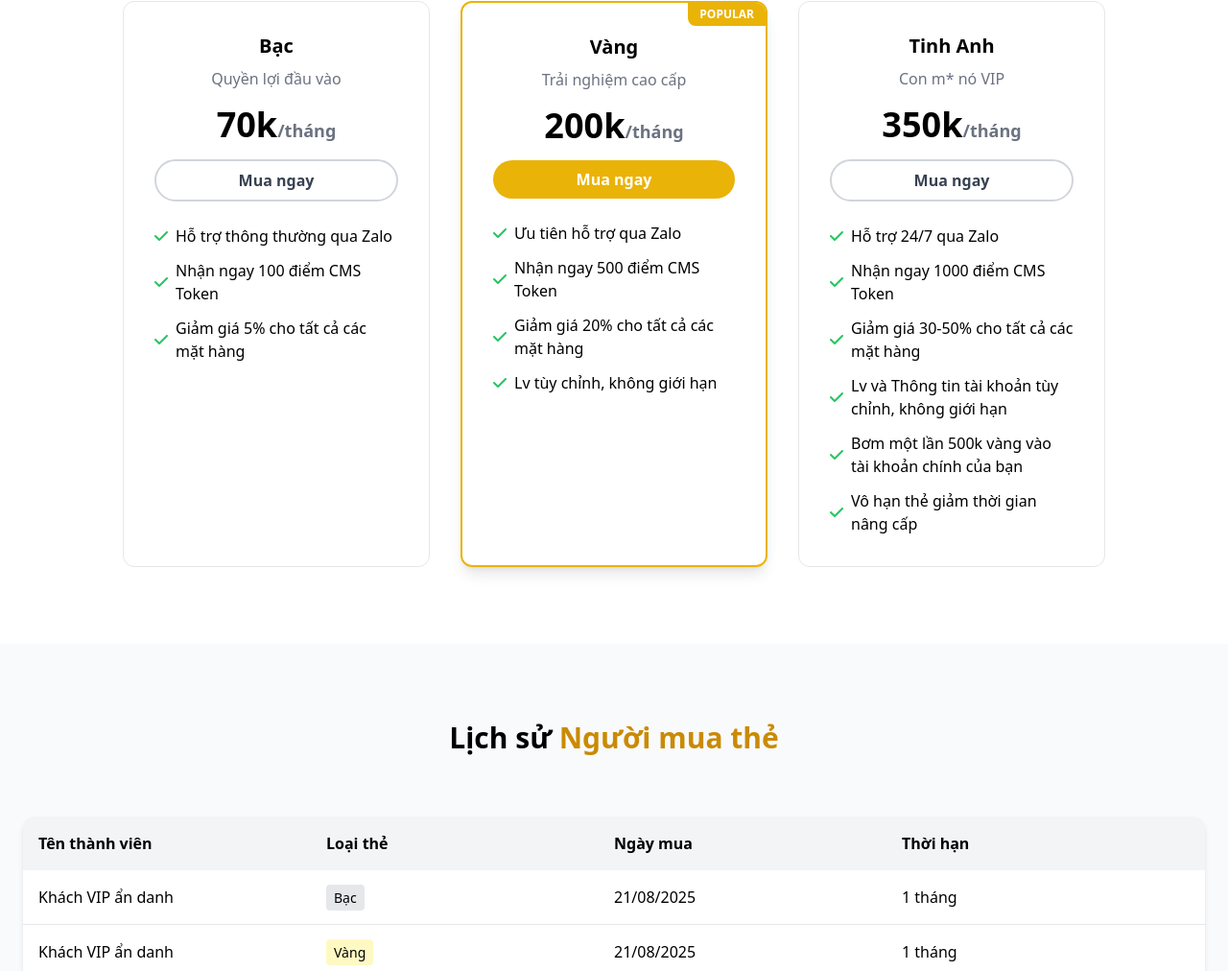
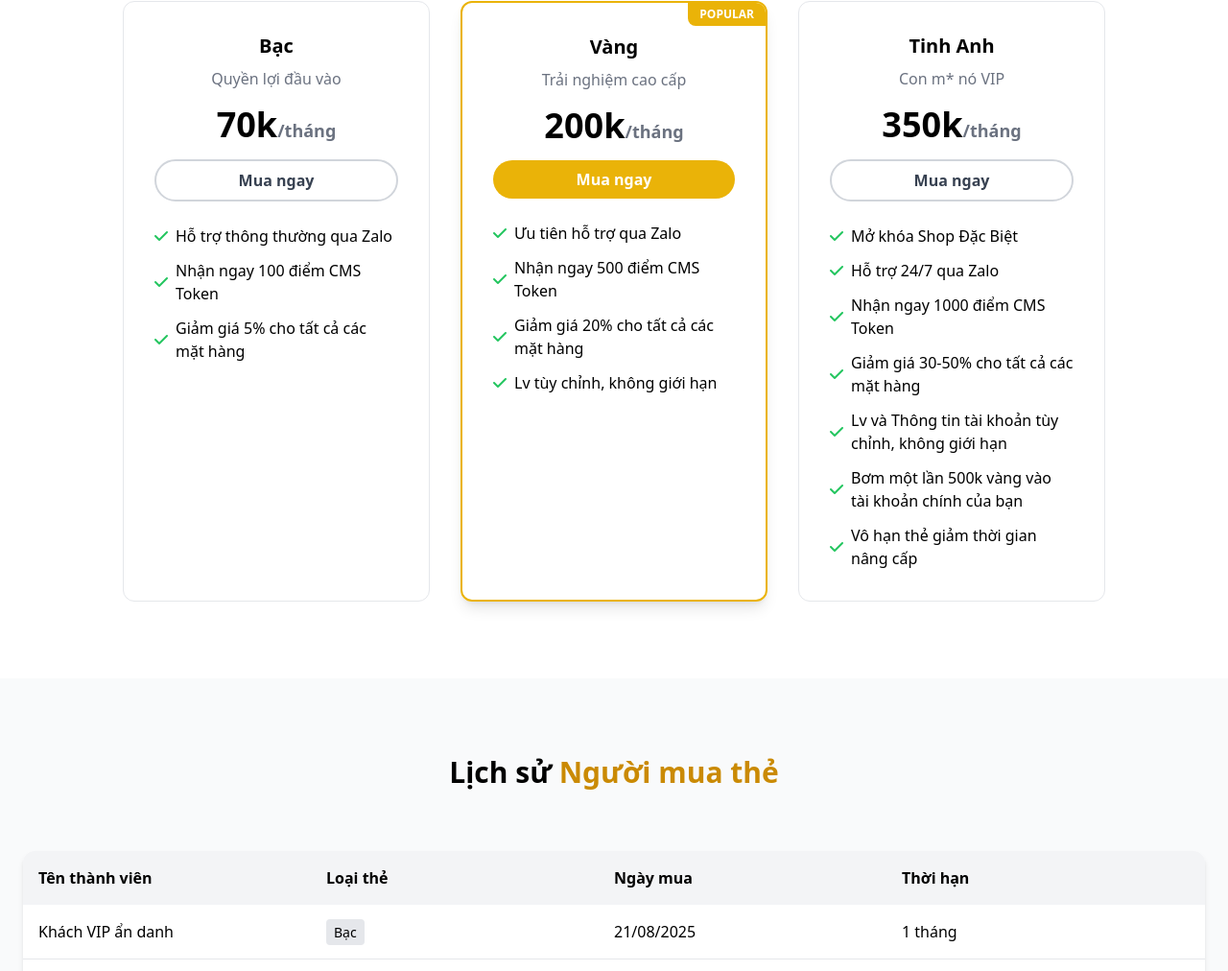
Before and after one commit to ChauChiCuong/CuongMechShop-VIPCard, a plain HTML site: page index.html in a window 1280 px wide. Shown: the part 1359-2371 px from the top of the page at 96% size. Drawn offline with nearby package versions, Linux system fonts and the light colour scheme.

Commit message:
Update index.html

```diff
--- a/index.html
+++ b/index.html
@@ -230,6 +230,10 @@
                     <ul class="space-y-3">
                         <li class="flex items-center">
                             <i class="fas fa-check text-green-500 mr-2"></i>
+                            <span>Mở khóa Shop Đặc Biệt</span>
+                        </li>
+                        <li class="flex items-center">
+                            <i class="fas fa-check text-green-500 mr-2"></i>
                             <span>Hỗ trợ 24/7 qua Zalo</span>
                         </li>
                         <li class="flex items-center">
```
